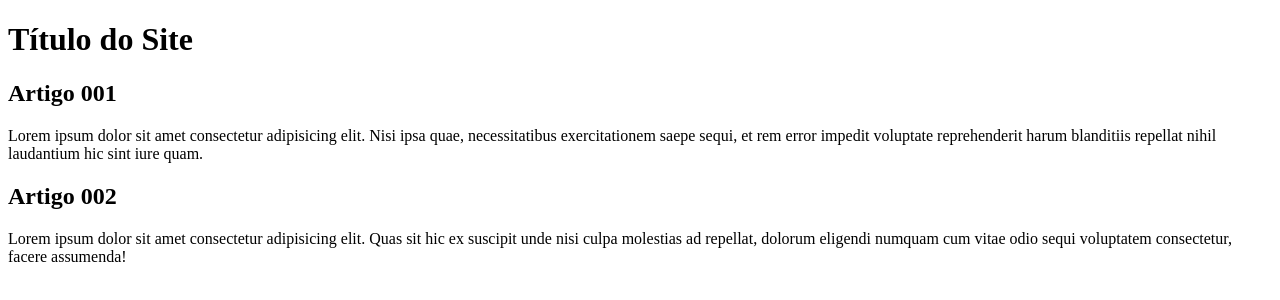
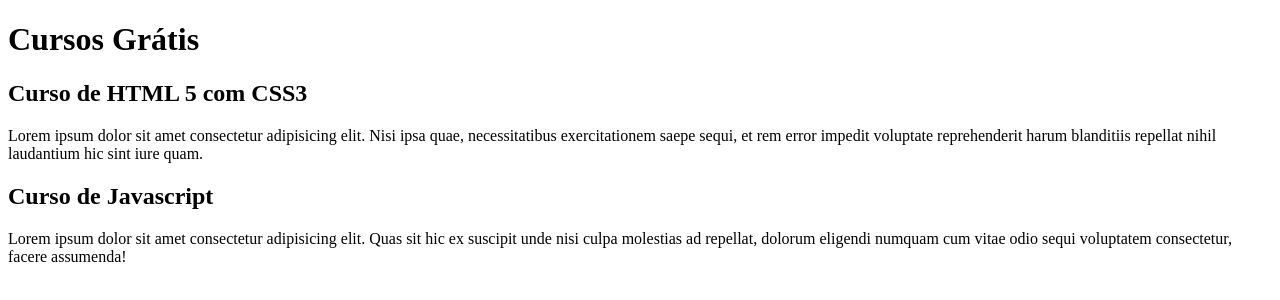
Before and after one commit to mateusbezerraf/projeto-site, a plain HTML site: page index.html in a window 1280 px wide. Drawn offline with Linux system fonts and the light colour scheme.

Commit message:
Comcei a escrever o conteudo

```diff
--- a/index.html
+++ b/index.html
@@ -8,14 +8,14 @@
 <body>
     <main>
         <header>
-            <h1>Título do Site</h1>
+            <h1>Cursos Grátis</h1>
         </header>
         <article>
-            <h2>Artigo 001</h2>
+            <h2>Curso de HTML 5 com CSS3</h2>
             <p>Lorem ipsum dolor sit amet consectetur adipisicing elit. Nisi ipsa quae, necessitatibus exercitationem saepe sequi, et rem error impedit voluptate reprehenderit harum blanditiis repellat nihil laudantium hic sint iure quam.</p>
         </article>
         <article>
-            <h2>Artigo 002</h2>
+            <h2>Curso de Javascript</h2>
             <p>Lorem ipsum dolor sit amet consectetur adipisicing elit. Quas sit hic ex suscipit unde nisi culpa molestias ad repellat, dolorum eligendi numquam cum vitae odio sequi voluptatem consectetur, facere assumenda!</p>
         </article>
     </main>
```
